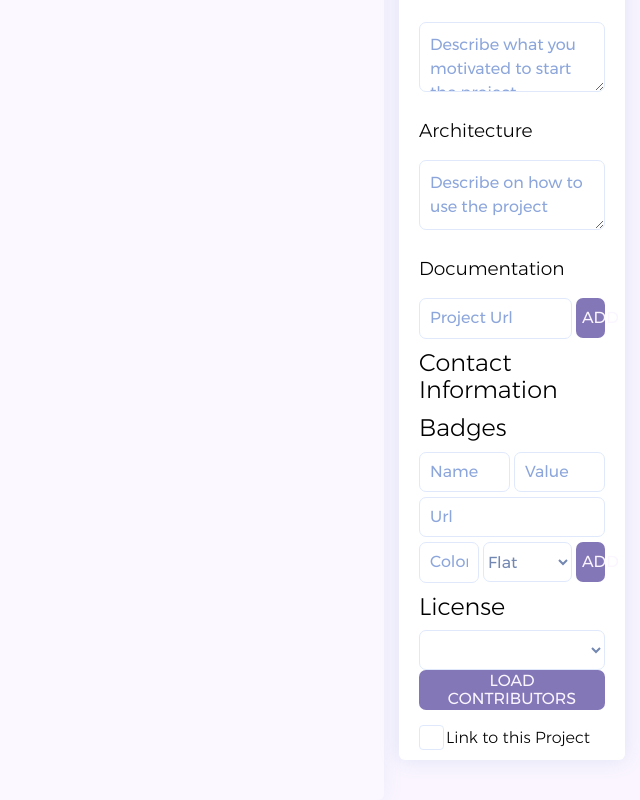
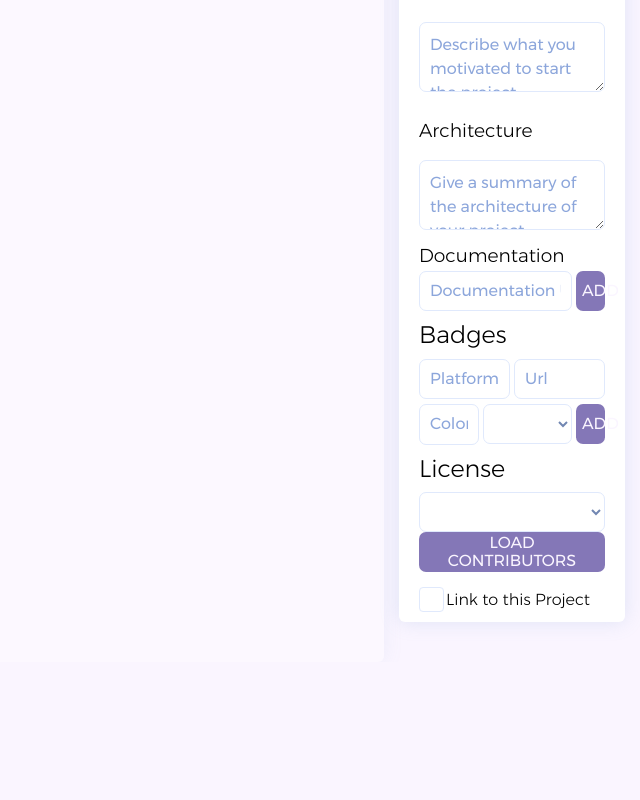
Before and after one commit to igeligel/vue-readme, a Vue app: page /#/ in a window 1280 px wide. Shown: the part 1341-2141 px from the top of the page, without its empty margins (640-1280 px from the left). After the commit the page ends 2003 px from the top, so only its background shows below. Built offline with nearby package versions, Linux system fonts and the light colour scheme.

Commit message:
feat(ui)
first version of contact configurator

```diff
--- /dev/null
+++ b/src/components/configuratorContact.vue
@@ -0,0 +1,51 @@
+<template>
+  <div>
+    <h2>Badges</h2>
+    <div class="pure-g">
+      <div class="pure-u-1-2 grid__padding--right">
+        <input class="configurator__input" spellcheck="false" placeholder="Platform">
+      </div>
+      <div class="pure-u-1-2 grid__padding--left">
+        <input class="configurator__input" spellcheck="false" placeholder="Url">
+      </div>
+    </div>
+    <div class="pure-g">
+      <div class="pure-u-1-3 grid__padding--right">
+        <input class="configurator__input" spellcheck="false" placeholder="Color">
+      </div>
+      <div class="pure-u-1-2 grid__padding--left--right">
+        <select v-model="selectedShield">
+          <option v-for="option in shieldOptions" v-bind:value="option.value" v-text="option.text"></option>
+        </select>
+      </div>
+      <div class="pure-u-1-6 grid__padding--left">
+        <vue-button
+          :label="'Add'">
+        </vue-button>
+      </div>
+    </div>
+  </div>
+</template>
+
+<style scoped></style>
+
+<script>
+import VueButton from '@/components/vue-r-button';
+
+export default {
+  name: 'configurator-contact',
+  components: {
+    'vue-button': VueButton,
+  },
+  data() {
+    return {
+      shieldOptions: [
+        { text: 'Flat', value: 0 },
+        { text: 'Plastic', value: 1 },
+        { text: 'Flat-Squared', value: 2 },
+        { text: 'Social', value: 3 },
+      ],
+    };
+  },
+};
+</script>
--- /dev/null
+++ b/src/components/configuratorDocumentation.vue
@@ -0,0 +1,45 @@
+<template>
+  <div>
+    <h3>Documentation</h3>
+    <div class="pure-g">
+      <div class="pure-u-5-6 grid__padding--right">
+        <configurator-input
+          ref="documentationUrlInput"
+          :placeholder="'Documentation Url'">
+        </configurator-input>
+      </div>
+      <div class="pure-u-1-6 grid__padding--left">
+        <vue-r-button
+          :label="'Add'"
+          :onClick="addDocumentationUrl">
+        </vue-r-button>
+      </div>
+    </div>
+  </div>
+</template>
+
+<style scoped>
+h3 {
+  font-weight: 300;
+  margin-top: 5px;
+  margin-bottom: 5px;
+}
+</style>
+
+<script>
+import VueButton from '@/components/vue-r-button';
+import ConfiguratorInput from '@/components/configuratorInput';
+
+export default {
+  name: 'configurator-documentation',
+  components: {
+    'vue-r-button': VueButton,
+    'configurator-input': ConfiguratorInput,
+  },
+  methods: {
+    addDocumentationUrl: function addDocumentationUrl() {
+      this.$store.commit('', this.$refs.documentationUrlInput.storeValue);
+    },
+  },
+};
+</script>
--- a/src/store/index.js
+++ b/src/store/index.js
@@ -19,6 +19,7 @@ const store = new Vuex.Store({
     contributing: '',
     motivation: '',
     architecture: '',
+    documentation: '',
     license: -1,
     contributors: [],
     showVueReadme: false,
@@ -89,6 +90,9 @@ const store = new Vuex.Store({
     UPDATE_ARCHITECTURE: function updateArchitecture(state, payload) {
       state.architecture = payload;
     },
+    UPDATE_DOCUMENTATION: function updateDocumentation(state, payload) {
+      state.documentation = payload;
+    },
   },
   getters: {},
 });
--- a/src/views/home.vue
+++ b/src/views/home.vue
@@ -88,30 +88,14 @@
             </configurator-textarea>
             <h3>Architecture</h3>
             <configurator-textarea
-              :placeholder="'Describe on how to use the project'"
+              :placeholder="'Give a summary of the architecture of your project'"
               :rows="2"
               :storeProperty="'architecture'"
               :storeCommitEvent="'UPDATE_ARCHITECTURE'">
             </configurator-textarea>
-            <h3>Documentation</h3>
-            <div class="pure-g">
-              <div class="pure-u-5-6 grid__padding--right">
-                <configurator-input
-                  :placeholder="'Project Url'">
-                </configurator-input>
-              </div>
-              <div class="pure-u-1-6 grid__padding--left">
-                <vue-r-button
-                  :label="'Add'">
-                </vue-r-button>
-              </div>
-            </div>
+            <configurator-documentation></configurator-documentation>
           </div>
-          <div>
-            <h2>Contact Information</h2>
-            <!-- Contact first field static -->
-            <configurator-shield></configurator-shield>
-          </div>
+          <configurator-contact></configurator-contact>
           <div>
             <h2>License</h2>
             <select v-model="license">
@@ -147,10 +131,10 @@ import ConfiguratorListAdd from '@/components/configuratorListAdd';
 import ConfiguratorShield from '@/components/configuratorShield';
 import ConfiguratorShowcase from '@/components/configuratorShowcase';
 import ConfiguratorExamples from '@/components/configuratorExamples';
+import ConfiguratorDocumentation from '@/components/configuratorDocumentation';
+import ConfiguratorContact from '@/components/configuratorContact';
 import ReadmePreview from '@/components/readmePreview';
 import VueButton from '@/components/vue-r-button';
-
-//
 
 export default {
   name: 'home',
@@ -162,6 +146,8 @@ export default {
     'configurator-shield': ConfiguratorShield,
     'configurator-showcase': ConfiguratorShowcase,
     'configurator-examples': ConfiguratorExamples,
+    'configurator-documentation': ConfiguratorDocumentation,
+    'configurator-contact': ConfiguratorContact,
     'readme-preview': ReadmePreview,
     'vue-r-button': VueButton,
   },
```
